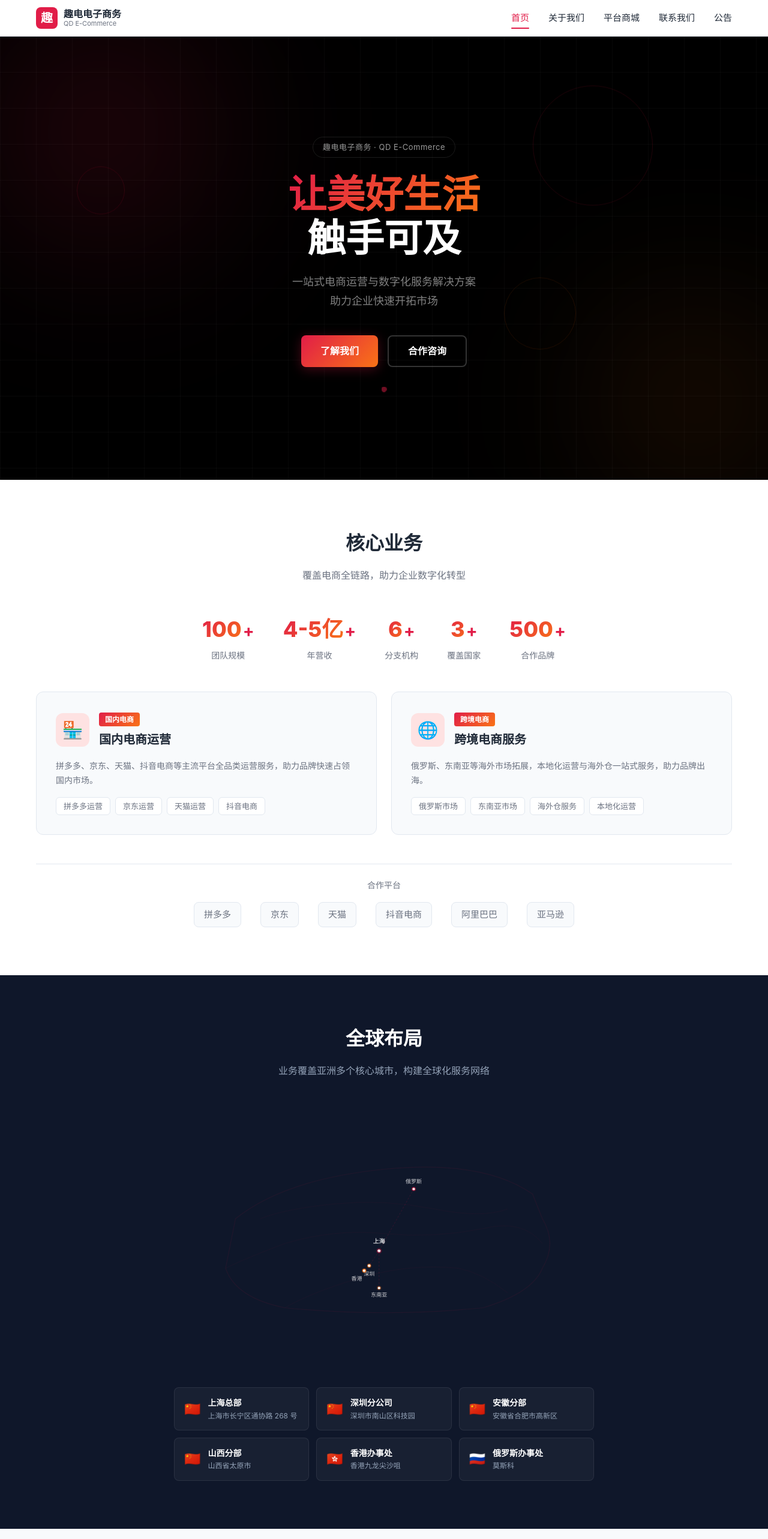
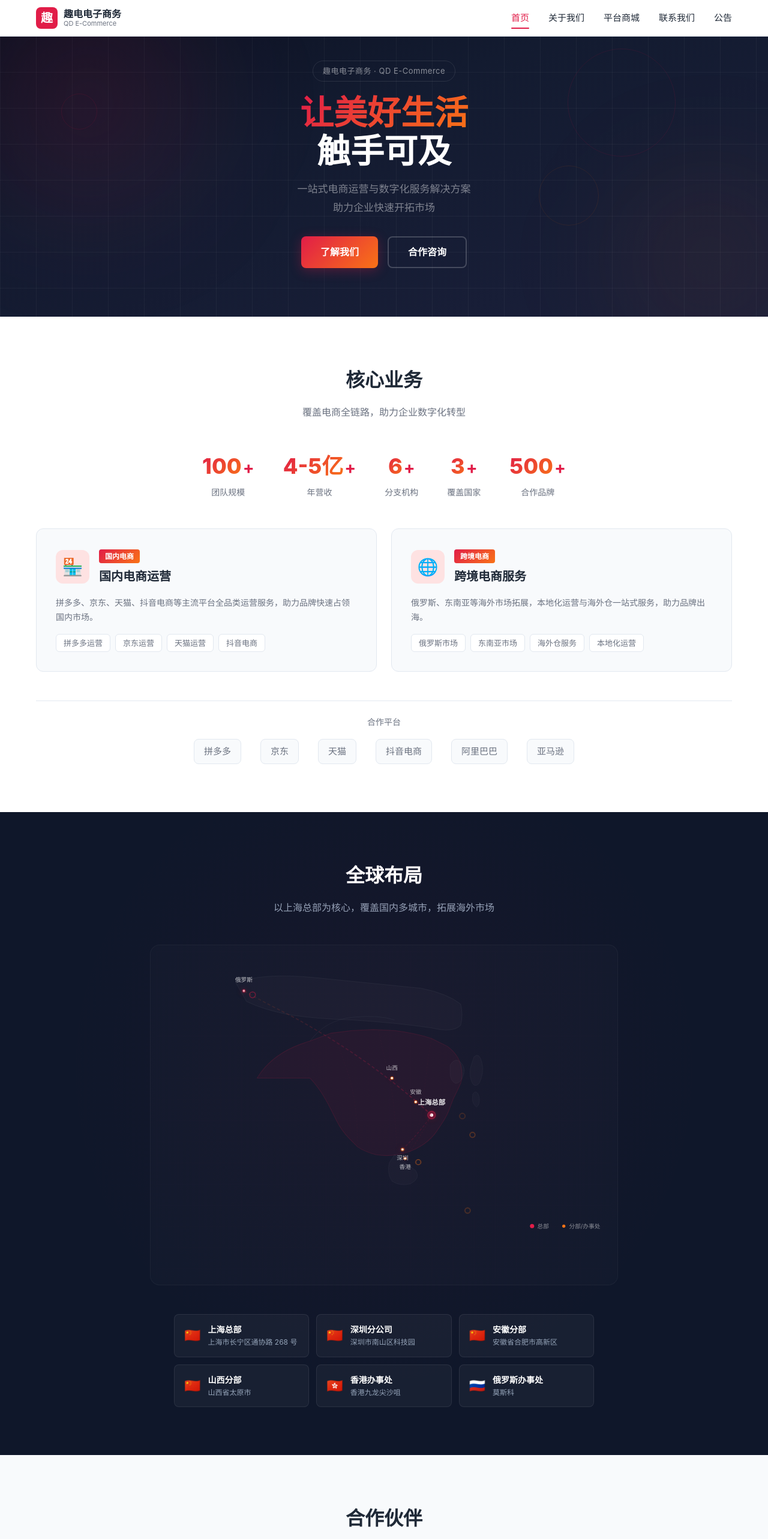
Before and after one commit to jack-zdl/qudiantech-frontend, a Vue app: page /#/ in a window 1280 px wide. Shown: the top 2566 px of the page at 60% size. Built offline with nearby package versions, Linux system fonts and the light colour scheme.

Commit message:
fix: 首页 Hero 区域改为 2/3 屏高, 背景优化; 全球布局地图重构为东亚区域聚焦显示

```diff
--- a/src/components/home/GlobalSection.vue
+++ b/src/components/home/GlobalSection.vue
@@ -3,51 +3,138 @@
     <div class="container">
       <h2 class="section-title global-title">全球布局</h2>
       <p class="section-subtitle global-subtitle">
-        业务覆盖亚洲多个核心城市，构建全球化服务网络
+        以上海总部为核心，覆盖国内多城市，拓展海外市场
       </p>
 
-      <!-- 世界地图 SVG -->
+      <!-- 区域布局地图 SVG -->
       <div class="map-wrapper">
-        <svg class="world-map" viewBox="0 0 800 450" xmlns="http://www.w3.org/2000/svg">
-          <!-- 地图轮廓简图 -->
-          <path d="M100 200 Q200 120 400 100 Q600 80 700 150 L720 200 Q750 250 720 300 Q700 350 600 380 Q400 400 200 380 Q100 360 80 300 Z"
-                fill="none" stroke="rgba(225,29,72,0.08)" stroke-width="1.5" />
-          <path d="M80 300 Q120 280 200 250 Q300 220 400 230 Q500 240 600 220 Q680 200 720 250"
-                fill="none" stroke="rgba(225,29,72,0.06)" stroke-width="1" />
-          <path d="M150 200 Q200 180 300 170 Q400 160 500 180 Q600 200 650 180"
-                fill="none" stroke="rgba(225,29,72,0.06)" stroke-width="1" />
-          <path d="M200 380 Q250 350 350 320 Q450 290 550 300 Q600 310 650 350"
-                fill="none" stroke="rgba(225,29,72,0.06)" stroke-width="1" />
+        <svg class="region-map" viewBox="0 0 860 620" xmlns="http://www.w3.org/2000/svg">
+          <defs>
+            <!-- 网格渐变 -->
+            <pattern id="mapGrid" width="40" height="40" patternUnits="userSpaceOnUse">
+              <path d="M 40 0 L 0 0 0 40" fill="none" stroke="rgba(225,29,72,0.04)" stroke-width="0.5"/>
+            </pattern>
+            <!-- 连接线渐变 -->
+            <linearGradient id="lineGrad" x1="0%" y1="0%" x2="100%" y2="0%">
+              <stop offset="0%" stop-color="rgba(249, 115, 22, 0.15)" />
+              <stop offset="50%" stop-color="rgba(225, 29, 72, 0.3)" />
+              <stop offset="100%" stop-color="rgba(225, 29, 72, 0.4)" />
+            </linearGradient>
+            <!-- 光晕渐变 -->
+            <radialGradient id="glowRed" cx="50%" cy="50%" r="50%">
+              <stop offset="0%" stop-color="rgba(225, 29, 72, 0.4)" />
+              <stop offset="100%" stop-color="transparent" />
+            </radialGradient>
+          </defs>
 
-          <!-- 城市标注点 - 上海 -->
-          <circle cx="390" cy="265" r="5" fill="#e11d48" class="map-pulse" />
-          <circle cx="390" cy="265" r="3" fill="#fff" />
-          <text x="390" y="250" text-anchor="middle" fill="rgba(255,255,255,0.8)" font-size="12" font-weight="600">上海</text>
+          <!-- 背景 -->
+          <rect width="860" height="620" fill="transparent" />
+          <rect width="860" height="620" fill="url(#mapGrid)" />
+
+          <!-- ===== 中国地图轮廓（简化） ===== -->
+          <path class="cn-outline"
+                d="M 190 240 Q 220 190 290 170 L 330 155 L 370 150 L 410 148 L 450 150
+                   Q 490 155 520 165 L 550 180 Q 570 195 575 215
+                   Q 580 235 575 250 L 568 265 Q 560 280 555 295
+                   Q 550 310 540 325 L 530 340 Q 520 355 505 365
+                   Q 490 375 475 380 L 455 385 Q 435 388 415 385
+                   Q 395 380 380 370 L 365 355 Q 350 340 340 320
+                   L 330 300 Q 320 280 310 265
+                   Q 300 250 290 240 Z"
+                fill="rgba(225, 29, 72, 0.06)" stroke="rgba(225, 29, 72, 0.15)" stroke-width="1.2" />
+
+          <!-- 中国地图内部分割线 (省级示意) -->
+          <path class="cn-province" d="M 420 150 Q 430 200 440 240 Q 450 280 455 385" fill="none" stroke="rgba(225, 29, 72, 0.06)" stroke-width="0.8" stroke-dasharray="3 3" />
+          <path class="cn-province" d="M 340 170 Q 360 220 370 260 Q 380 310 380 370" fill="none" stroke="rgba(225, 29, 72, 0.06)" stroke-width="0.8" stroke-dasharray="3 3" />
+          <path class="cn-province" d="M 520 165 Q 510 220 505 280 Q 500 330 475 380" fill="none" stroke="rgba(225, 29, 72, 0.06)" stroke-width="0.8" stroke-dasharray="3 3" />
+
+          <!-- ===== 周边国家/地区轮廓 ===== -->
+          <!-- 蒙古 -->
+          <path d="M 290 170 Q 320 130 370 125 Q 420 120 450 130" fill="none" stroke="rgba(255,255,255,0.05)" stroke-width="1" />
+          <!-- 俄罗斯（简化示意） -->
+          <path d="M 150 60 Q 200 40 300 50 Q 400 60 500 70 Q 550 80 575 100 Q 580 120 575 140 Q 560 155 520 145 Q 450 135 370 130 Q 300 128 250 120 Q 200 110 170 95 Z"
+                fill="rgba(255,255,255,0.02)" stroke="rgba(255,255,255,0.06)" stroke-width="1" />
+          <!-- 韩国/朝鲜 -->
+          <path d="M 555 215 Q 565 200 575 210 Q 585 220 580 235 Q 575 250 565 250 Q 555 245 555 230 Z"
+                fill="rgba(255,255,255,0.02)" stroke="rgba(255,255,255,0.06)" stroke-width="0.8" />
+          <!-- 日本 -->
+          <path d="M 600 200 Q 610 190 615 210 Q 620 230 610 250 Q 600 260 595 245 Q 590 230 595 215 Z"
+                fill="rgba(255,255,255,0.02)" stroke="rgba(255,255,255,0.06)" stroke-width="0.8" />
+          <path d="M 598 270 Q 605 260 610 275 Q 612 290 605 295 Q 598 290 597 280 Z"
+                fill="rgba(255,255,255,0.02)" stroke="rgba(255,255,255,0.06)" stroke-width="0.8" />
+          <!-- 东南亚 -->
+          <path d="M 450 385 Q 470 400 490 415 Q 500 430 480 440 Q 460 445 445 435 Q 435 420 440 400 Z"
+                fill="rgba(255,255,255,0.02)" stroke="rgba(255,255,255,0.06)" stroke-width="0.8" />
+
+          <!-- ===== 城市标注 ===== -->
+          <!-- 上海 (总部核心) -->
+          <circle cx="520" cy="310" r="20" fill="url(#glowRed)" opacity="0.5" />
+          <circle cx="520" cy="310" r="7" fill="none" stroke="#e11d48" stroke-width="2" class="map-ring" />
+          <circle cx="520" cy="310" r="5" fill="#e11d48" class="map-pulse" />
+          <circle cx="520" cy="310" r="3" fill="#fff" />
+          <text x="520" y="290" text-anchor="middle" fill="rgba(255,255,255,0.9)" font-size="13" font-weight="700">上海总部</text>
 
           <!-- 深圳 -->
-          <circle cx="370" cy="295" r="4" fill="#f97316" class="map-pulse" style="animation-delay:0.5s" />
-          <circle cx="370" cy="295" r="2.5" fill="#fff" />
-          <text x="370" y="315" text-anchor="middle" fill="rgba(255,255,255,0.8)" font-size="11" font-weight="500">深圳</text>
+          <circle cx="465" cy="375" r="14" fill="url(#glowRed)" opacity="0.3" />
+          <circle cx="465" cy="375" r="4.5" fill="none" stroke="#f97316" stroke-width="1.5" class="map-ring" style="animation-delay:0.4s" />
+          <circle cx="465" cy="375" r="3.5" fill="#f97316" class="map-pulse" style="animation-delay:0.4s" />
+          <circle cx="465" cy="375" r="2" fill="#fff" />
+          <text x="465" y="395" text-anchor="middle" fill="rgba(255,255,255,0.75)" font-size="11" font-weight="500">深圳</text>
+
+          <!-- 安徽 (合肥) -->
+          <circle cx="490" cy="285" r="12" fill="url(#glowRed)" opacity="0.25" />
+          <circle cx="490" cy="285" r="4" fill="none" stroke="#f97316" stroke-width="1.5" class="map-ring" style="animation-delay:0.8s" />
+          <circle cx="490" cy="285" r="3" fill="#f97316" class="map-pulse" style="animation-delay:0.8s" />
+          <circle cx="490" cy="285" r="2" fill="#fff" />
+          <text x="490" y="270" text-anchor="middle" fill="rgba(255,255,255,0.7)" font-size="11" font-weight="500">安徽</text>
+
+          <!-- 山西 (太原) -->
+          <circle cx="445" cy="240" r="12" fill="url(#glowRed)" opacity="0.25" />
+          <circle cx="445" cy="240" r="4" fill="none" stroke="#f97316" stroke-width="1.5" class="map-ring" style="animation-delay:1.2s" />
+          <circle cx="445" cy="240" r="3" fill="#f97316" class="map-pulse" style="animation-delay:1.2s" />
+          <circle cx="445" cy="240" r="2" fill="#fff" />
+          <text x="445" y="225" text-anchor="middle" fill="rgba(255,255,255,0.7)" font-size="11" font-weight="500">山西</text>
 
           <!-- 香港 -->
-          <circle cx="360" cy="305" r="4" fill="#f97316" class="map-pulse" style="animation-delay:1s" />
-          <circle cx="360" cy="305" r="2.5" fill="#fff" />
-          <text x="345" y="325" text-anchor="middle" fill="rgba(255,255,255,0.8)" font-size="11" font-weight="500">香港</text>
+          <circle cx="470" cy="392" r="12" fill="url(#glowRed)" opacity="0.25" />
+          <circle cx="470" cy="392" r="4" fill="none" stroke="#f97316" stroke-width="1.5" class="map-ring" style="animation-delay:1.6s" />
+          <circle cx="470" cy="392" r="3" fill="#f97316" class="map-pulse" style="animation-delay:1.6s" />
+          <circle cx="470" cy="392" r="2" fill="#fff" />
+          <text x="470" y="412" text-anchor="middle" fill="rgba(255,255,255,0.7)" font-size="11" font-weight="500">香港</text>
 
-          <!-- 俄罗斯 -->
-          <circle cx="460" cy="140" r="4" fill="#e11d48" class="map-pulse" style="animation-delay:1.5s" />
-          <circle cx="460" cy="140" r="2.5" fill="#fff" />
-          <text x="460" y="128" text-anchor="middle" fill="rgba(255,255,255,0.8)" font-size="11" font-weight="500">俄罗斯</text>
+          <!-- 俄罗斯 (莫斯科) -->
+          <circle cx="165" cy="75" r="16" fill="url(#glowRed)" opacity="0.25" />
+          <circle cx="165" cy="75" r="5" fill="none" stroke="#e11d48" stroke-width="1.5" class="map-ring" style="animation-delay:2s" />
+          <circle cx="165" cy="75" r="3.5" fill="#e11d48" class="map-pulse" style="animation-delay:2s" />
+          <circle cx="165" cy="75" r="2" fill="#fff" />
+          <text x="165" y="58" text-anchor="middle" fill="rgba(255,255,255,0.75)" font-size="11" font-weight="500">俄罗斯</text>
 
-          <!-- 东南亚 -->
-          <circle cx="390" cy="340" r="4" fill="#f97316" class="map-pulse" style="animation-delay:2s" />
-          <circle cx="390" cy="340" r="2.5" fill="#fff" />
-          <text x="390" y="358" text-anchor="middle" fill="rgba(255,255,255,0.8)" font-size="11" font-weight="500">东南亚</text>
+          <!-- ===== 连接线路 ===== -->
+          <!-- 上海 → 深圳 -->
+          <path d="M 520 310 Q 500 340 465 375" fill="none" stroke="rgba(225,29,72,0.15)" stroke-width="1.5" stroke-dasharray="5 3" />
+          <!-- 上海 → 安徽 -->
+          <path d="M 520 310 Q 505 298 490 285" fill="none" stroke="rgba(225,29,72,0.12)" stroke-width="1" stroke-dasharray="3 3" />
+          <!-- 上海 → 山西 -->
+          <path d="M 520 310 Q 490 280 445 240" fill="none" stroke="rgba(225,29,72,0.12)" stroke-width="1" stroke-dasharray="3 3" />
+          <!-- 上海 → 香港 -->
+          <path d="M 520 310 Q 500 350 470 392" fill="none" stroke="rgba(225,29,72,0.12)" stroke-width="1" stroke-dasharray="3 3" />
 
-          <!-- 连接线 -->
-          <line x1="390" y1="265" x2="460" y2="140" stroke="rgba(225,29,72,0.2)" stroke-width="1" stroke-dasharray="4 3" />
-          <line x1="390" y1="265" x2="370" y2="295" stroke="rgba(225,29,72,0.2)" stroke-width="1" stroke-dasharray="4 3" />
-          <line x1="390" y1="265" x2="390" y2="340" stroke="rgba(225,29,72,0.2)" stroke-width="1" stroke-dasharray="4 3" />
+          <!-- 上海 → 俄罗斯 (弧线) -->
+          <path d="M 520 310 Q 400 200 250 120 Q 200 95 165 75"
+                fill="none" stroke="url(#lineGrad)" stroke-width="2" stroke-dasharray="6 4" opacity="0.6">
+            <animate attributeName="stroke-dashoffset" from="0" to="100" dur="3s" repeatCount="indefinite" />
+          </path>
+
+          <!-- 弧线端点箭头标记 -->
+          <circle cx="165" cy="75" r="2" fill="rgba(225,29,72,0.4)" />
+
+          <!-- ===== 图例 ===== -->
+          <g class="map-legend">
+            <circle cx="710" cy="520" r="4" fill="#e11d48" />
+            <text x="720" y="524" fill="rgba(255,255,255,0.5)" font-size="11">总部</text>
+            <circle cx="770" cy="520" r="3" fill="#f97316" />
+            <text x="780" y="524" fill="rgba(255,255,255,0.5)" font-size="11">分部/办事处</text>
+          </g>
         </svg>
       </div>
 
@@ -80,6 +167,19 @@ const markets = [
 .global {
   background: var(--dark);
   color: var(--white);
+  position: relative;
+  overflow: hidden;
+}
+
+.global::before {
+  content: '';
+  position: absolute;
+  top: 0;
+  left: 0;
+  right: 0;
+  bottom: 0;
+  background: radial-gradient(ellipse at 50% 40%, rgba(225, 29, 72, 0.04) 0%, transparent 60%);
+  pointer-events: none;
 }
 
 .global-title {
@@ -91,31 +191,59 @@ const markets = [
 }
 
 .map-wrapper {
-  max-width: 700px;
+  max-width: 780px;
   margin: 0 auto 48px;
-  padding: 20px;
+  padding: 10px;
+  border: 1px solid rgba(255, 255, 255, 0.04);
+  border-radius: 16px;
+  background: rgba(255, 255, 255, 0.015);
+  position: relative;
 }
 
-.world-map {
+.region-map {
   width: 100%;
   height: auto;
+  display: block;
 }
 
-.map-pulse {
-  animation: mapPulse 2s ease-in-out infinite;
+/* 中国轮廓悬停效果 */
+.cn-outline {
+  transition: all 0.5s ease;
 }
 
-@keyframes mapPulse {
+.cn-outline:hover {
+  fill: rgba(225, 29, 72, 0.1);
+  stroke-opacity: 0.3;
+}
+
+/* 城市环脉冲 */
+.map-ring {
+  animation: ringPulse 2.5s ease-in-out infinite;
+}
+
+@keyframes ringPulse {
+  0%, 100% { opacity: 0.6; transform: scale(1); }
+  50% { opacity: 0.2; transform: scale(1.3); }
+}
+
+/* 城市点脉冲 */
+.map-pulse {
+  animation: dotPulse 2s ease-in-out infinite;
+}
+
+@keyframes dotPulse {
   0%, 100% { opacity: 1; }
   50% { opacity: 0.5; }
 }
 
+/* 市场卡片网格 */
 .market-grid {
   display: grid;
   grid-template-columns: repeat(3, 1fr);
   gap: 12px;
   max-width: 700px;
   margin: 0 auto;
+  position: relative;
 }
 
 .market-card {
@@ -132,6 +260,7 @@ const markets = [
 .market-card:hover {
   background: rgba(225, 29, 72, 0.08);
   border-color: rgba(225, 29, 72, 0.2);
+  transform: translateY(-2px);
 }
 
 .market-flag {
@@ -155,9 +284,18 @@ const markets = [
   color: #94a3b8;
 }
 
+/* 地图图例 */
+.map-legend text {
+  font-family: inherit;
+}
+
 @media (max-width: 768px) {
   .market-grid {
     grid-template-columns: 1fr 1fr;
   }
+  .map-wrapper {
+    padding: 4px;
+    border-radius: 10px;
+  }
 }
 </style>
--- a/src/components/home/HeroSection.vue
+++ b/src/components/home/HeroSection.vue
@@ -20,20 +20,17 @@
         <router-link to="/about" class="btn btn-primary">了解我们</router-link>
         <router-link to="/contact" class="btn btn-outline">合作咨询</router-link>
       </div>
-      <div class="hero-scroll">
-        <span class="scroll-dot"></span>
-      </div>
     </div>
   </section>
 </template>
 
 <style scoped>
 .hero {
-  min-height: 100vh;
+  min-height: 66vh;
   display: flex;
   align-items: center;
   justify-content: center;
-  background: #000;
+  background: linear-gradient(160deg, #0b1020 0%, #131b30 40%, #1a1f3a 100%);
   position: relative;
   overflow: hidden;
 }
@@ -42,8 +39,8 @@
   position: absolute;
   inset: 0;
   background-image:
-    linear-gradient(rgba(255, 255, 255, 0.03) 1px, transparent 1px),
-    linear-gradient(90deg, rgba(255, 255, 255, 0.03) 1px, transparent 1px);
+    linear-gradient(rgba(255, 255, 255, 0.04) 1px, transparent 1px),
+    linear-gradient(90deg, rgba(255, 255, 255, 0.04) 1px, transparent 1px);
   background-size: 60px 60px;
   z-index: 1;
 }
@@ -51,71 +48,71 @@
 .hero-glow {
   position: absolute;
   border-radius: 50%;
-  filter: blur(120px);
+  filter: blur(100px);
   pointer-events: none;
   z-index: 1;
 }
 
 .hero-glow-1 {
-  width: 600px;
-  height: 600px;
-  top: -10%;
-  left: -10%;
-  background: radial-gradient(circle, rgba(225, 29, 72, 0.2) 0%, transparent 70%);
+  width: 500px;
+  height: 500px;
+  top: -15%;
+  left: -8%;
+  background: radial-gradient(circle, rgba(225, 29, 72, 0.18) 0%, transparent 70%);
 }
 
 .hero-glow-2 {
-  width: 500px;
-  height: 500px;
-  bottom: -15%;
-  right: -10%;
-  background: radial-gradient(circle, rgba(249, 115, 22, 0.15) 0%, transparent 70%);
+  width: 400px;
+  height: 400px;
+  bottom: -20%;
+  right: -8%;
+  background: radial-gradient(circle, rgba(249, 115, 22, 0.12) 0%, transparent 70%);
 }
 
 .hero-float-circle {
   position: absolute;
   border-radius: 50%;
-  border: 1px solid rgba(225, 29, 72, 0.15);
+  border: 1px solid rgba(225, 29, 72, 0.12);
   pointer-events: none;
   z-index: 1;
   animation: float 8s ease-in-out infinite;
 }
 
 .hero-float-1 {
-  width: 200px;
-  height: 200px;
-  top: 20%;
-  right: 15%;
+  width: 180px;
+  height: 180px;
+  top: 18%;
+  right: 12%;
   animation-delay: 0s;
 }
 
 .hero-float-2 {
-  width: 120px;
-  height: 120px;
-  top: 60%;
-  right: 25%;
+  width: 100px;
+  height: 100px;
+  top: 55%;
+  right: 22%;
   animation-delay: 2s;
-  border-color: rgba(249, 115, 22, 0.12);
+  border-color: rgba(249, 115, 22, 0.1);
 }
 
 .hero-float-3 {
-  width: 80px;
-  height: 80px;
-  top: 35%;
-  left: 10%;
+  width: 60px;
+  height: 60px;
+  top: 30%;
+  left: 8%;
   animation-delay: 4s;
 }
 
 @keyframes float {
   0%, 100% { transform: translateY(0px); }
-  50% { transform: translateY(-20px); }
+  50% { transform: translateY(-16px); }
 }
 
 .hero-content {
   position: relative;
   z-index: 2;
   text-align: center;
-  padding: 120px 0 80px;
+  padding: 80px 0 60px;
 }
 
 .hero-badge {
@@ -124,17 +121,17 @@
   border: 1px solid rgba(255, 255, 255, 0.1);
   border-radius: 20px;
   font-size: 13px;
-  color: rgba(255, 255, 255, 0.6);
-  margin-bottom: 24px;
+  color: rgba(255, 255, 255, 0.5);
+  margin-bottom: 20px;
   letter-spacing: 0.5px;
 }
 
 .hero-title {
-  font-size: 64px;
+  font-size: 56px;
   font-weight: 800;
   line-height: 1.15;
   color: var(--white);
-  margin-bottom: 20px;
+  margin-bottom: 16px;
 }
 
 .hero-gradient-text {
@@ -145,10 +142,10 @@
 }
 
 .hero-subtitle {
-  font-size: 18px;
-  color: rgba(255, 255, 255, 0.5);
-  max-width: 500px;
-  margin: 0 auto 40px;
+  font-size: 17px;
+  color: rgba(255, 255, 255, 0.45);
+  max-width: 480px;
+  margin: 0 auto 32px;
   line-height: 1.8;
 }
 
@@ -177,28 +174,10 @@
   background: rgba(225, 29, 72, 0.08);
 }
 
-.hero-scroll {
-  position: absolute;
-  bottom: 40px;
-  left: 50%;
-  transform: translateX(-50%);
-}
-
-.scroll-dot {
-  display: block;
-  width: 6px;
-  height: 6px;
-  background: rgba(225, 29, 72, 0.5);
-  border-radius: 50%;
-  animation: scrollPulse 2s ease-in-out infinite;
-}
-
-@keyframes scrollPulse {
-  0%, 100% { opacity: 0.5; transform: scale(1); }
-  50% { opacity: 1; transform: scale(1.5); }
-}
-
 @media (max-width: 768px) {
+  .hero {
+    min-height: 70vh;
+  }
   .hero-title {
     font-size: 36px;
   }
@@ -210,5 +189,8 @@
     width: 80px;
     height: 80px;
   }
+  .hero-content {
+    padding: 60px 0 40px;
+  }
 }
 </style>
```
Also changed, not shown: 29 other files (tests, documents, lock files or other folders).
